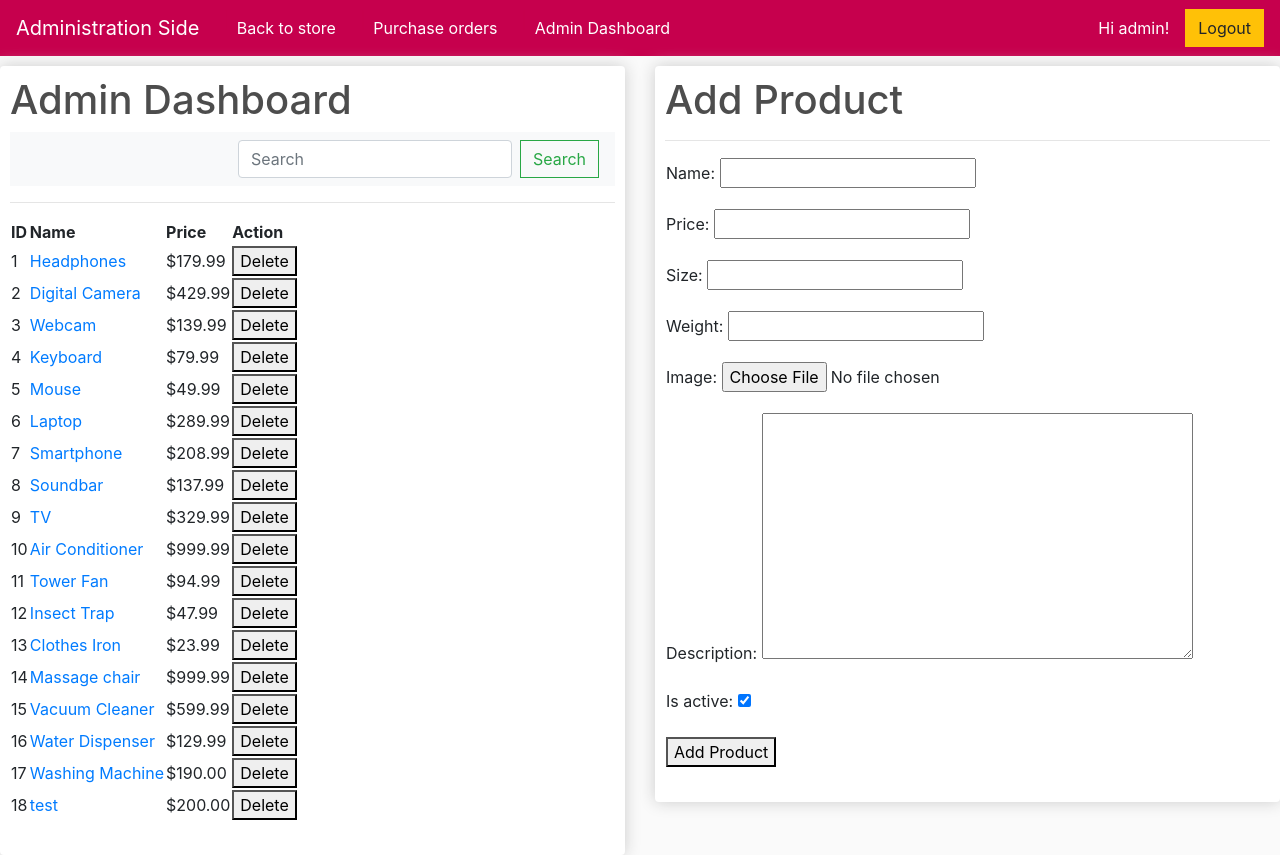
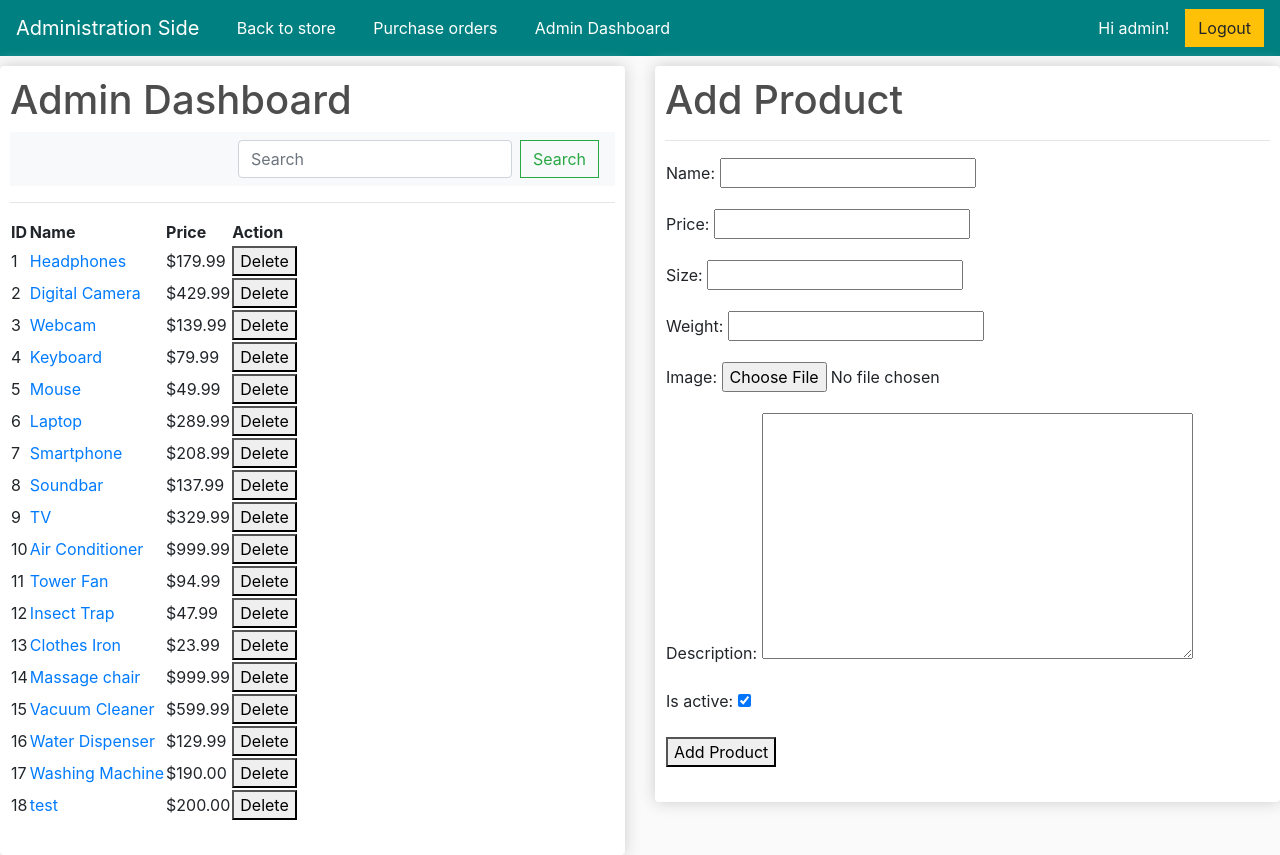
Before and after one commit to tobiaswai/ISI-group12-2024, a Django app: page /adminDashboard/ in a window 1280 px wide. Run offline with Django 5.2, Linux system fonts and the light colour scheme; a user stored in the database is signed in; data comes from the database, SQL or seed files in the repository; both versions use the stored data as it was after the commit; some libraries are stand-ins or nearby versions.

Commit message:
updated web pages

```diff
--- a/myProject/store/models.py
+++ b/myProject/store/models.py
@@ -104,9 +104,6 @@ ORDER_STATUS_CHOICES = [
     ('shipped', 'Shipped'),
     ('cancelled', 'Cancelled'),
     ('hold', 'Hold'),
-    ('ticket_issued', 'Ticket Issued'),
-    ('complete', 'Complete'),
-    ('refunded', 'Refunded'),
 ]
 
 class OrderStatus(models.Model):
--- a/myProject/store/templates/adminDashboard.html
+++ b/myProject/store/templates/adminDashboard.html
@@ -11,22 +11,22 @@
 	<link rel="stylesheet" type="text/css" href="{% static 'css/main.css' %}">
 </head>
 <body>
-    <nav class="navbar navbar-expand-lg navbar-dark" style="background-color: #c6004d;">
+    <nav class="navbar navbar-expand-lg navbar-dark" style="background-color: #008080;">
 		<a class="navbar-brand" href="{% url 'adminDashboard' %}">Administration Side</a>
 		<button class="navbar-toggler" type="button" data-toggle="collapse" data-target="#navbarSupportedContent" aria-controls="navbarSupportedContent" aria-expanded="false" aria-label="Toggle navigation">
 			<span class="navbar-toggler-icon"></span>
 		</button>
 		<div class="collapse navbar-collapse" id="navbarSupportedContent">
 			<ul class="navbar-nav me-auto mb-2 mb-lg-0">
-				<a style="margin-left: 8px; color: #c6004d">|</a>
+				<a style="margin-left: 8px; color: #008080">|</a>
 				<li class="nav-item">
 					<a class="nav-link active" aria-current="page" href="{% url 'store' %}">Back to store</a>
 				</li>
-				<a style="margin-left: 16px; color: #c6004d">|</a>
+				<a style="margin-left: 16px; color: #008080">|</a>
 				<li class="nav-item">
 					<a class="nav-link active" aria-current="page" href="{% url 'order_list' %}">Purchase orders</a>
 				</li>
-				<a style="margin-left: 16px; color: #c6004d">|</a>
+				<a style="margin-left: 16px; color: #008080">|</a>
 				<li class="nav-item">
 					<a class="nav-link active" aria-current="page" href="{% url 'adminDashboard' %}">Admin Dashboard</a>
 				</li>
--- a/myProject/store/templates/adminLogin.html
+++ b/myProject/store/templates/adminLogin.html
@@ -11,18 +11,18 @@
 	<link rel="stylesheet" type="text/css" href="{% static 'css/main.css' %}">
 </head>
 <body>
-    <nav class="navbar navbar-expand-lg navbar-dark" style="background-color: #c6004d;">
+    <nav class="navbar navbar-expand-lg navbar-dark" style="background-color: #008080;">
 		<a class="navbar-brand" href="{% url 'store' %}">Loyal Electronics Square</a>
 		<button class="navbar-toggler" type="button" data-toggle="collapse" data-target="#navbarSupportedContent" aria-controls="navbarSupportedContent" aria-expanded="false" aria-label="Toggle navigation">
 			<span class="navbar-toggler-icon"></span>
 		</button>
 		<div class="collapse navbar-collapse" id="navbarSupportedContent">
 			<ul class="navbar-nav me-auto mb-2 mb-lg-0">
-				<a style="margin-left: 8px; color: #c6004d">|</a>
+				<a style="margin-left: 8px; color: #008080">|</a>
 				<li class="nav-item">
 					<a class="nav-link active" aria-current="page" href="{% url 'store' %}">Home</a>
 				</li>
-				<a style="margin-left: 16px; color: #c6004d">|</a>
+				<a style="margin-left: 16px; color: #008080">|</a>
 				</li>
 			</ul>
 		</div>
--- a/myProject/store/templates/store/Checkout.html
+++ b/myProject/store/templates/store/Checkout.html
@@ -24,7 +24,7 @@
 
 			<br>
 			<div class="box-element hidden" id="payment-info">
-				<button id="make-payment">Make Payment</button>
+				<button id="make-payment">Create Purchase Order</button>
 			</div>
 				<hr>
 				{% for item in items %}
@@ -96,7 +96,7 @@
 		.then((respone) => respone.json())
 		.then((data) => {
 			console.log('Success:', data);
-			alert('Transaction completed');
+			alert('Created successfully!');
 			window.location.href = "{% url 'store' %}"
 		})
 	}
```
Also changed, not shown: myProject/store/templates/store/order_detail.html (+7 -1 lines), myProject/store/templates/store/order_list.html (+9 -0 lines), README.md, myProject/db.sqlite3.
